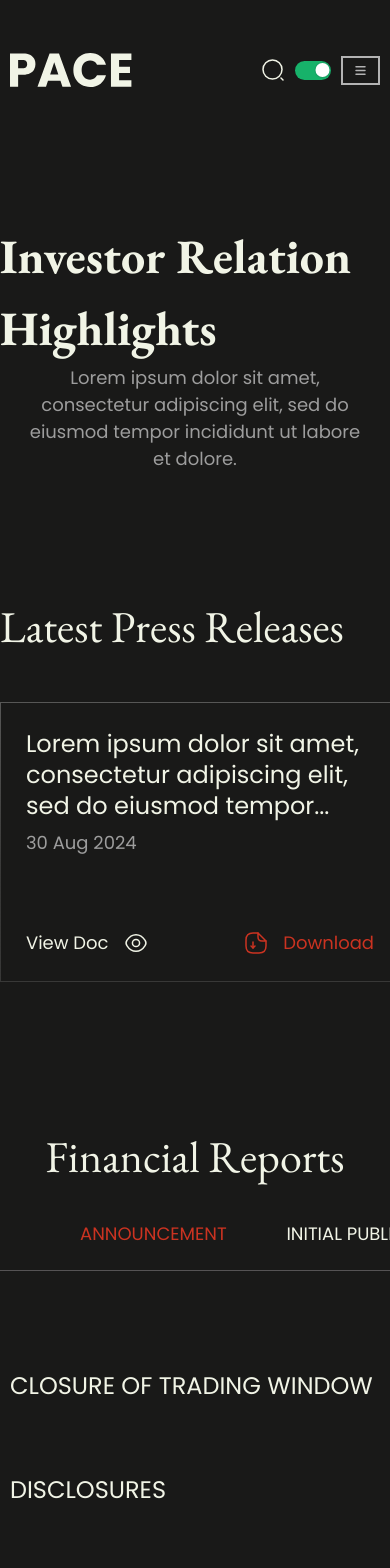
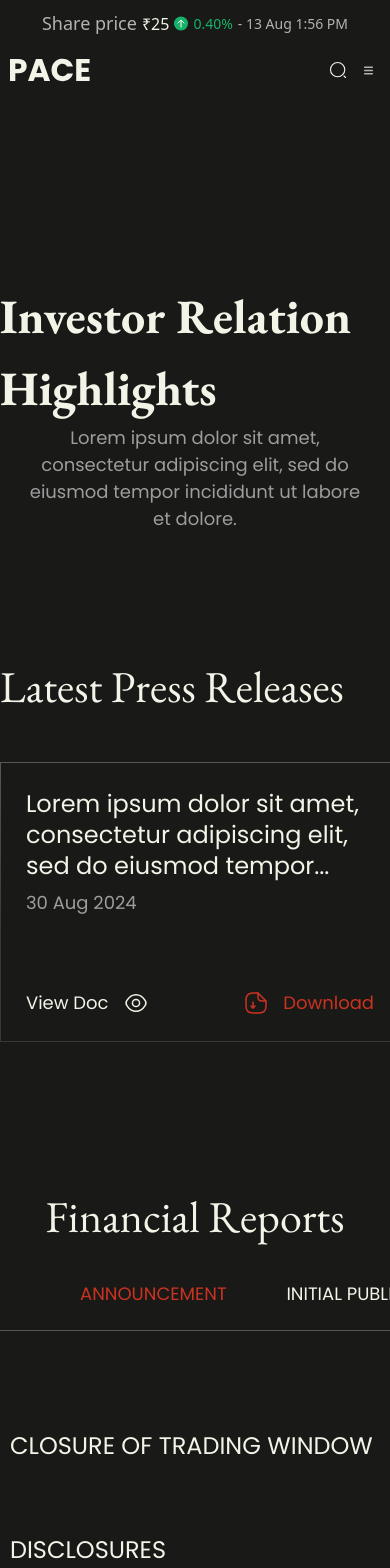
Before and after one commit to TarunRajpurohit123/pace-bussiness-website, a Next.js app in the folder pace-website/: page /investors in a window 390 px wide. Shown: the top 1568 px of the page. Built offline with nearby package versions, Linux system fonts and the light colour scheme.

Commit message:
working on home page video navbar and annoucemnet responsive

```diff
--- a/pace-website/src/app/globals.css
+++ b/pace-website/src/app/globals.css
@@ -877,6 +877,78 @@ option:hover {
   z-index: -1; /* Places the video behind content */
 }
 
+.video-background--mobile {
+  position: relative;
+  width: auto;
+  height: 72.8rem;
+  /* max-width: 76.7rem; */
+  margin: auto;
+  overflow: hidden;
+}
+
+.video-background--mobile > .video {
+  position: absolute;
+  top: 50%;
+  left: 50%;
+  width: 100%;
+  height: 100%;
+  object-fit: contain; /* Ensures the video covers the background */
+  object-position: top; /* Ensures the video covers the background */
+  transform: translate(-50%, -50%);
+  z-index: -1; /* Places the video behind content */
+}
+
+@media screen and (max-width: 767px) {
+  .video-background--mobile {
+    display: block;
+  }
+  .video-background {
+    display: none;
+  }
+  .global-abs {
+    top: 11rem !important;
+  }
+  .announcemnet-wrapper {
+    width: 100% !important;
+  }
+  .logo--svg {
+    width: 8rem !important;
+  }
+  .navbar__overlay {
+    display: none;
+  }
+  .searchicon {
+    width: 1.8rem !important;
+    height: 1.8rem !important;
+  }
+  .mobile-menu-2 {
+    border: none !important;
+  }
+  .hamburbug_wemw {
+    width: 1.3rem !important;
+    height: 1.3rem !important;
+  }
+}
+@media screen and (max-width: 330px) {
+  .sp_label {
+    font-size: 1.3rem !important;
+  }
+  .sp_rupee {
+    font-size: 1.3rem !important;
+  }
+  .sp_statics_text {
+    font-size: 1.1rem !important;
+  }
+}
+@media screen and (min-width: 767px) {
+  .video-background--mobile {
+    display: none;
+  }
+  .video-background {
+    display: block;
+  }
+}
+
 .video-background .content {
   position: relative;
   z-index: 1; /* Places content above the video */
--- a/pace-website/src/app/layout.js
+++ b/pace-website/src/app/layout.js
@@ -23,7 +23,7 @@ export default function RootLayout({ children }) {
           <MobileNavbar />
           <section className="absolute global-abs top-[5rem] z-[-9]">
             {children}
-            <Footer />
+            {/* <Footer /> */}
           </section>
         </body>
       </html>
--- a/pace-website/src/app/page.js
+++ b/pace-website/src/app/page.js
@@ -8,6 +8,7 @@ import HomeWelcome from "../components/components/HomeWelcome";
 
 import dynamic from "next/dynamic";
 import PageOcc from "@/components/PageOcc";
+import HomeVideoComponentMobile from "@/components/components/HomeVideoComponentMobile";
 const HomeHighlightCarousel = dynamic(
   () => import("../components/components/HomeHighlightCarousel"),
   { ssr: false }
@@ -18,12 +19,13 @@ export default function Home() {
     <>
       <PageOcc />
       <HomeVideoComponent />
-      <HomeWelcome />
-      <HomeBrands />
-      <HomeThreePillar />
-      <HomeStatics />
-      <HomeHighlightCarousel />
-      <HomeCta />
+      <HomeVideoComponentMobile />
+      {/* <HomeWelcome /> */}
+      {/* <HomeBrands /> */}
+      {/* <HomeThreePillar /> */}
+      {/* <HomeStatics /> */}
+      {/* <HomeHighlightCarousel /> */}
+      {/* <HomeCta /> */}
     </>
   );
 }
--- a/pace-website/src/components/Navbar/MobileNavbar.jsx
+++ b/pace-website/src/components/Navbar/MobileNavbar.jsx
@@ -34,7 +34,7 @@ export default function MobileNavbar() {
                   border: "2px solid var(--primary-text)",
                   marginLeft: "1rem",
                 }}
-                className="inline-flex items-center p-2 ml-1 rounded-lg lg:hidden"
+                className="inline-flex mobile-menu-2 items-center p-2 ml-1 rounded-lg lg:hidden"
                 aria-controls="mobile-menu-2"
                 aria-expanded="false"
                 onClick={() => {
@@ -45,7 +45,7 @@ export default function MobileNavbar() {
               >
                 <span className="sr-only">Open main menu</span>
                 <svg
-                  className="w-10 h-6"
+                  className="w-10 h-6 hamburbug_wemw"
                   fill="currentColor"
                   viewBox="0 0 20 20"
                   xmlns="http://www.w3.org/2000/svg"
--- a/pace-website/src/components/TSwitcher/TSwitcher.jsx
+++ b/pace-website/src/components/TSwitcher/TSwitcher.jsx
@@ -17,7 +17,7 @@ export default function TSwitcher() {
   }, [isSwitch]);
   return (
     <>
-      <div className="website_switcher flex items-center">
+      <div className="website_switcher flex items-center hidden">
         <div className="website_switcher_text gray_25-text">Theme Mode</div>
         <div
           className={`ml-[1rem] cursor-pointer tsiwtcher pointer-events-auto w-[3.6rem] h-[1.9rem] rounded-full p-1 transition duration-200 ease-in-out ${
--- /dev/null
+++ b/pace-website/src/components/components/HomeVideoComponentMobile.jsx
@@ -0,0 +1,17 @@
+export default function HomeVideoComponentMobile() {
+  return (
+    <>
+      <div className="video-background--mobile">
+        <video autoPlay loop muted className="video">
+          <source src="/vid-bg.mp4" type="video/mp4" />
+          <source src="/vid-bg.ogg" type="video/ogg" />
+          Your browser does not support the video tag.
+        </video>
+        {/* <div className="content"> */}
+        {/* Your content goes here */}
+        {/* <h1>Welcome to Our Website</h1> */}
+        {/* </div> */}
+      </div>
+    </>
+  );
+}
--- a/pace-website/src/components/components/ReportSection.jsx
+++ b/pace-website/src/components/components/ReportSection.jsx
@@ -1,7 +1,7 @@
 "use client";
 
 import ReportrightArrow from "@/components/svgs/ReportrightArrow";
-import { useRef, useState } from "react";
+import { useEffect, useRef, useState } from "react";
 import ReportRow from "./ReportRow";
 import { Swiper, SwiperSlide, useSwiper } from "swiper/react";
 import "swiper/css";
@@ -19,18 +19,17 @@ export default function ReportSection() {
   const [currentSidebar, setCurrentSidebar] = useState(11);
   const [currentYear, setCurrentYear] = useState(null);
   const swiperRef = useRef(null);
+  const [accordians, setAccordians] = useState([]);
 
-  // accordian control function
-  const accordianControl = (id) => {
-    if (document) {
-      const accordian = document.getElementById(id);
-      if (accordian.style.height == "8rem") {
-        accordian.style.height = "auto";
-      } else {
-        accordian.style.height = "8rem";
+  useEffect(() => {
+    reportsData[0]?.sidebar?.forEach((elm) => {
+      if (elm.key === 12) {
+        elm?.data?.forEach((_, index) => {
+          setAccordians((prevState) => ({ ...prevState, [index]: false }));
+        });
       }
-    }
-  };
+    });
+  }, [reportsData]);
 
   return (
     <>
@@ -199,14 +198,19 @@ export default function ReportSection() {
                             <div key={uniqid()}>
                               <section
                                 id={`accordian__report_${dataInd}`}
-                                className=" accordian__report"
+                                className={
+                                  accordians[dataInd]
+                                    ? "accordian__report h-[auto]"
+                                    : "accordian__report h-[8rem]"
+                                }
                                 style={
                                   dataInd != 0 ? { marginTop: "2.5rem" } : {}
                                 }
                                 onClick={() => {
-                                  accordianControl(
-                                    `accordian__report_${dataInd}`
-                                  );
+                                  setAccordians({
+                                    ...accordians,
+                                    [dataInd]: true,
+                                  });
                                 }}
                               >
                                 <div className="accordian__report__header flex justify-center">
```
